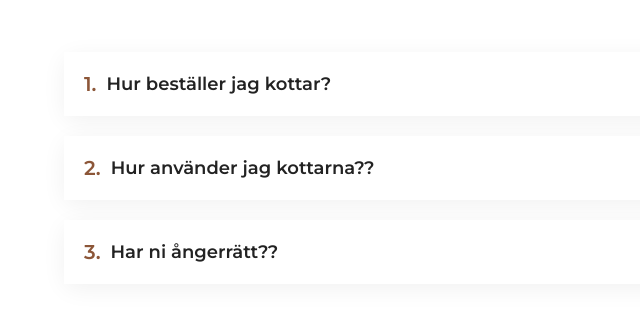
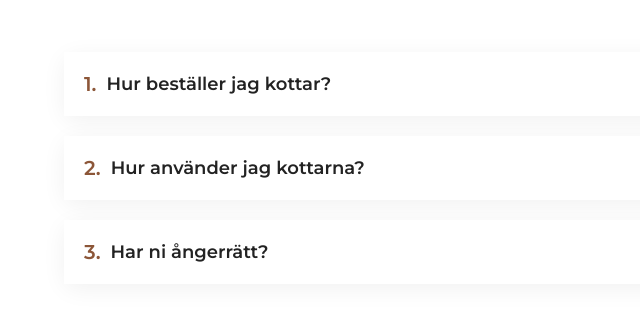
Before and after one commit to thunsoj/Illuminate-UF, a plain HTML site: page index.html in a window 1280 px wide. Shown: the part 3820-4154 px from the top of the page, 398-1038 px from the left. Drawn offline with nearby package versions, Linux system fonts and the light colour scheme.

Commit message:
Update index.html
tog bort frågetecken

```diff
--- a/index.html
+++ b/index.html
@@ -366,7 +366,7 @@
                 <h3 class="accordion-header">
                   <button class="accordion-button collapsed" type="button" data-bs-toggle="collapse" data-bs-target="#faq-content-2">
                     <span class="num">2.</span>
-                    Hur använder jag kottarna??
+                    Hur använder jag kottarna?
                   </button>
                 </h3>
                 <div id="faq-content-2" class="accordion-collapse collapse" data-bs-parent="#faqlist">
@@ -380,7 +380,7 @@
                 <h3 class="accordion-header">
                   <button class="accordion-button collapsed" type="button" data-bs-toggle="collapse" data-bs-target="#faq-content-3">
                     <span class="num">3.</span>
-                    Har ni ångerrätt??
+                    Har ni ångerrätt?
                   </button>
                 </h3>
                 <div id="faq-content-3" class="accordion-collapse collapse" data-bs-parent="#faqlist">
```
